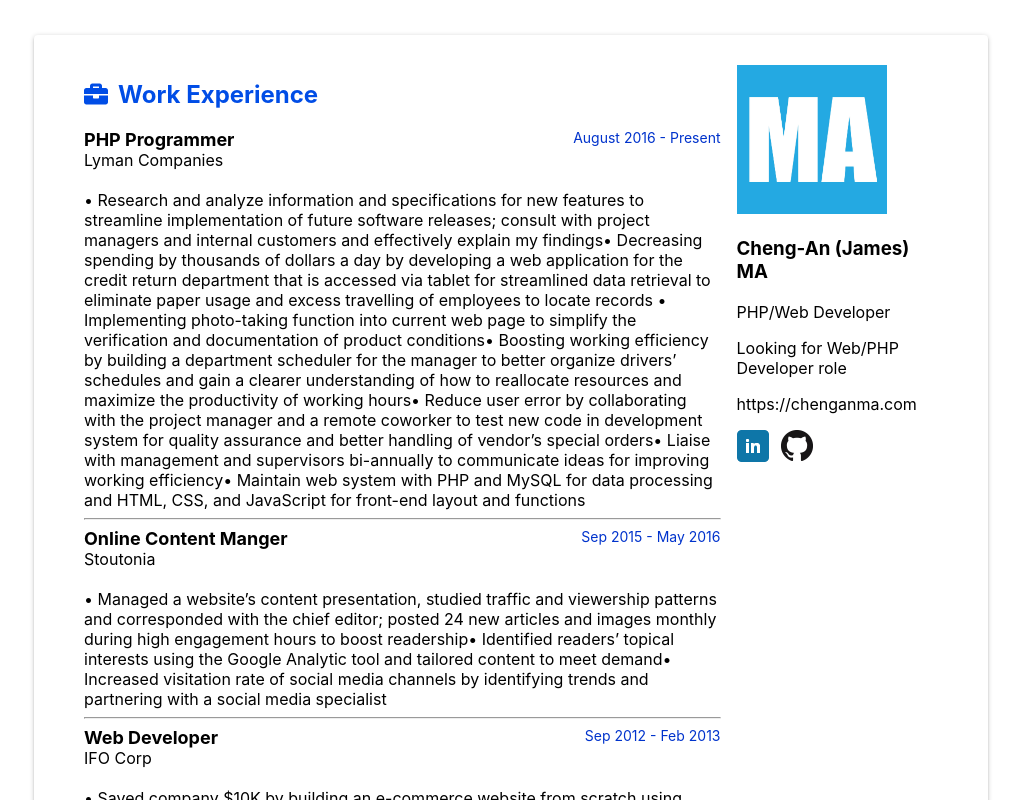
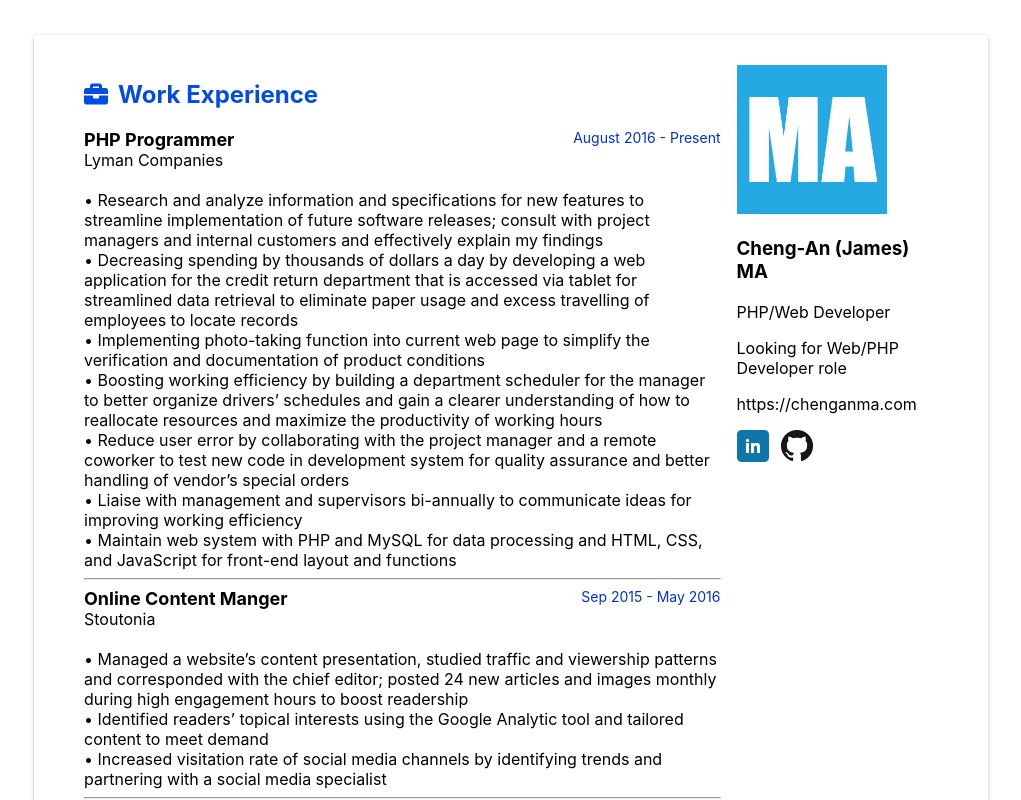
Before and after one commit to chenganma/personal-website, a React (Create React App) app: page / in a window 1280 px wide. Shown: the top 800 px of the page, without its empty margins (129-1150 px from the left). Built offline with nearby package versions, Linux system fonts and the light colour scheme.

Commit message:
clear error message and add complete job duties

```diff
--- a/src/App.js
+++ b/src/App.js
@@ -1,4 +1,5 @@
-import React, { Component } from 'react';
+//import React, { Component } from 'react';
+import React from "react"
 //import logo from './logo.svg';
 import './App.css';
 import Header from './Header';
@@ -7,8 +8,8 @@ import Skills from './Skills';
 import Footer from './Footer';
 import Profile from './Profile';
 import Projects from './Projects';
-import resumeData from "./resumeData"
-import { withStyles } from '@material-ui/core/styles';
+//import resumeData from "./resumeData"
+//import { withStyles } from '@material-ui/core/styles';
 import Grid from '@material-ui/core/Grid';
 import Hidden from '@material-ui/core/Hidden';
 import Paper from '@material-ui/core/Paper';
@@ -35,10 +36,6 @@ const allBorder = {
   padding: '25px 50px 25px 50px',
 };
 
-const spaceMain = {
-  margin: '20px',
-};
-
 function App() {
 
     return (
@@ -47,7 +44,7 @@ function App() {
             <Header />
 
             <Hidden only={['md', 'lg', 'xl']}>
-            <Paper style={divStyle, allBorder}>
+            <Paper style={{divStyle, allBorder}}>
             <Grid item xs={12}>
 	               <Profile / >
 	        </Grid>
--- a/src/Footer.js
+++ b/src/Footer.js
@@ -9,10 +9,6 @@ const marStyle = {
   float: 'right',
 };
 
-const divStyle = {
-  margin: '0px 50px 10px 50px',
-};
-
 function Footer(){
 	return(
 		<div>
--- a/src/Main.js
+++ b/src/Main.js
@@ -6,14 +6,10 @@ import resumeData from "./resumeData"
 //import App from "./App"
 import './App.css';
 
-import PropTypes from 'prop-types';
-import { withStyles } from '@material-ui/core/styles';
-import Paper from '@material-ui/core/Paper';
-import Grid from '@material-ui/core/Grid';
-
-const titleColor = {
-  color: 'blue',
-};
+//import PropTypes from 'prop-types';
+//import { withStyles } from '@material-ui/core/styles';
+//import Paper from '@material-ui/core/Paper';
+//import Grid from '@material-ui/core/Grid';
 
 const datePosition = {
   float: 'right',
@@ -34,7 +30,14 @@ function Main() {
             <span style={titleRole}>{item.title}</span>
 	           <span style={datePosition}>{item.date}</span><br />
              <div>{item.company}</div><br />
-	          <div>{item.description}</div><hr />
+	          <div>{item.description[0]}</div>
+            <div>{item.description[1]}</div>
+            <div>{item.description[2]}</div>
+            <div>{item.description[3]}</div>
+            <div>{item.description[4]}</div>
+            <div>{item.description[5]}</div>
+            <div>{item.description[6]}</div>
+            <hr />
         </div>
     )
 
--- a/src/Profile.js
+++ b/src/Profile.js
@@ -6,19 +6,14 @@ import resumeData from "./resumeData"
 //import App from "./App"
 import './App.css';
 
-import PropTypes from 'prop-types';
-import { withStyles } from '@material-ui/core/styles';
-import Paper from '@material-ui/core/Paper';
-import Grid from '@material-ui/core/Grid';
+//import PropTypes from 'prop-types';
+//import { withStyles } from '@material-ui/core/styles';
+//import Paper from '@material-ui/core/Paper';
+//import Grid from '@material-ui/core/Grid';
 
 import github_logo from './assets/GitHub.png';
 import linkedin_logo from './assets/linkedin.png';
 import logo from './assets/logo.jpg';
-
-
-const titleColor = {
-  color: 'blue',
-};
 
 const logoSize = {
   width: '150px',
@@ -33,13 +28,13 @@ function Profile() {
 
     return (
         <div>
-        	<img style={logoSize} src={logo}></img>
+        	<img style={logoSize} src={logo} alt="Logo"></img>
             <h3>{resumeData.name}</h3>
             <p>{resumeData.role}</p>
             <p>{resumeData.roleDescription}</p>
             <p>{resumeData.profolio.url}</p>
-            <a href={resumeData.linkedin.url} style={iconSize}><img src={linkedin_logo}></img></a>
-            <a href={resumeData.github.url}><img src={github_logo}></img></a>
+            <a href={resumeData.linkedin.url} style={iconSize}><img src={linkedin_logo} alt="Linkedin Logo"></img></a>
+            <a href={resumeData.github.url}><img src={github_logo} alt="GitHub Logo"></img></a>
         </div>
     )
 
--- a/src/resumeData.js
+++ b/src/resumeData.js
@@ -22,7 +22,7 @@ const resumeData = {
         company: "Lyman Companies",
         location: "Excelsior, MN",
         date: "August 2016 - Present",
-        description: [
+        "description": [
         '• Research and analyze information and specifications for new features to streamline implementation of future software releases; consult with project managers and internal customers and effectively explain my findings',
         '• Decreasing spending by thousands of dollars a day by developing a web application for the credit return department that is accessed via tablet for streamlined data retrieval to eliminate paper usage and excess travelling of employees to locate records\r\n',
         '• Implementing photo-taking function into current web page to simplify the verification and documentation of product conditions',
@@ -38,7 +38,7 @@ const resumeData = {
         company: "Stoutonia",
         location: "Menomonie, WI",
         date: "Sep 2015 - May 2016",
-        description: [
+        "description": [
         '• Managed a website’s content presentation, studied traffic and viewership patterns and corresponded with the chief editor; posted 24 new articles and images monthly during high engagement hours to boost readership',
         '• Identified readers’ topical interests using the Google Analytic tool and tailored content to meet demand',
         '• Increased visitation rate of social media channels by identifying trends and partnering with a social media specialist'
@@ -50,7 +50,7 @@ const resumeData = {
         company: "IFO Corp",
         location: "Taipei, Taiwan",
         date: "Sep 2012 - Feb 2013",
-        description: [
+        "description": [
         '• Saved company $10K by building an e-commerce website from scratch using OpenCart to expand online marketing and reach more customers without hiring an outside web development company',
         '• Configured front-end (HTML, CSS) and back-end (MySQL) within two weeks; activated several payment options for customers',
         '• Managed the content, website layouts (HTML, CSS), and product advertisings of official website',
```
Also changed, not shown: src/Skills.js (+4 -4 lines).
